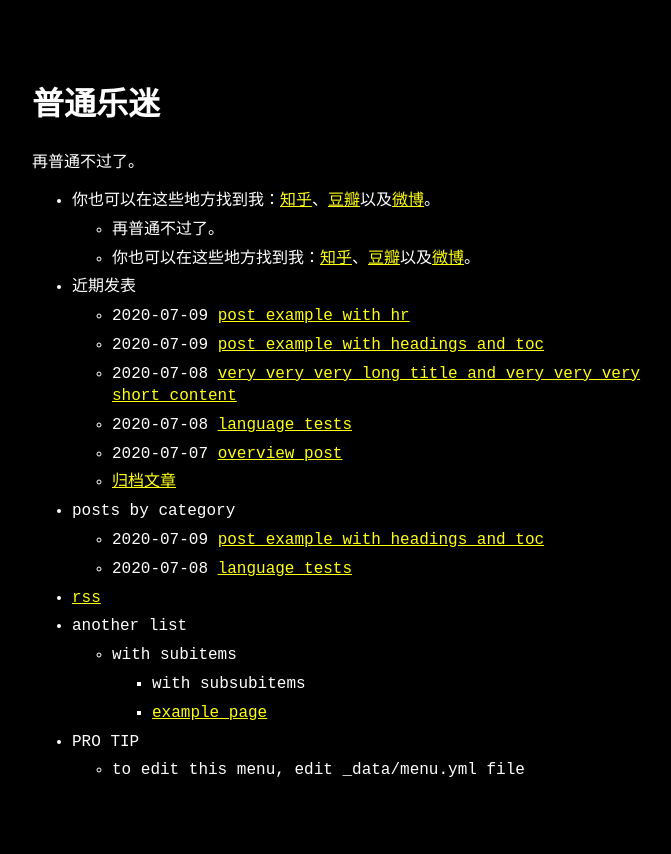
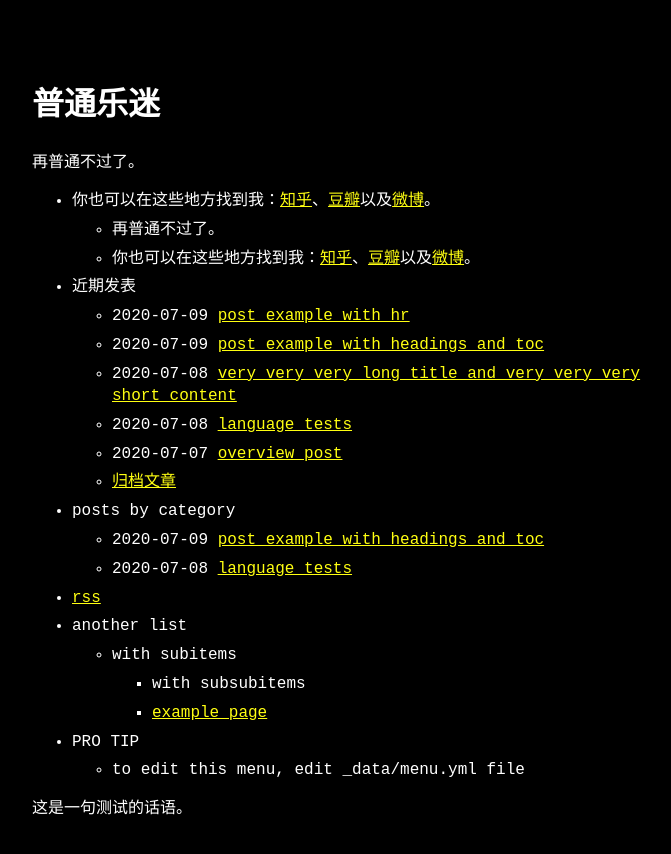
Before and after one commit to salingerlin/salingerlin.github.io, a Jekyll site: the page built from index.md, in a window 1280 px wide. Shown: the top 854 px of the page, without its empty margins (288-959 px from the left). Built offline with Jekyll 4.4.1, drawn with Linux system fonts in a browser that asks for light colours.

Commit message:
Update index.md

```diff
--- a/index.md
+++ b/index.md
@@ -1,3 +1,5 @@
 ---
 layout: home
 ---
+
+这是一句测试的话语。
```
